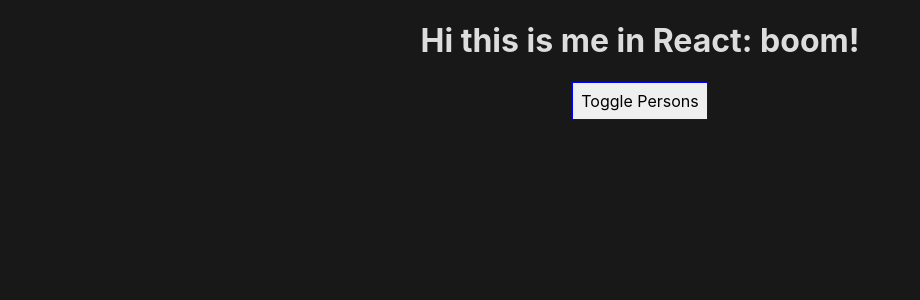
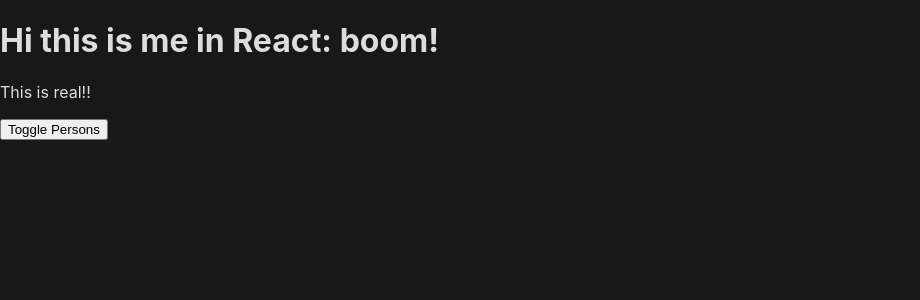
Before and after one commit to Frontnerd/React-complete-guide, a React (Create React App) app: page / in a window 1280 px wide. Shown: the top 300 px of the page, without its empty margins (0-920 px from the left). Built offline with nearby package versions, Linux system fonts and the light colour scheme.

Commit message:
prepare for ejact before setting up modula styles and refactoring

```diff
--- /dev/null
+++ b/src/components/Cockpit/Cockpit.css
@@ -0,0 +1,30 @@
+.red {
+  color: red;
+}
+
+.bold {
+  font-weight: bold;
+}
+
+.Cockpit button {
+  border: 1px solid blue;
+  padding: 16px;
+  background-color: green;
+  font: inherit;
+  color: white;
+  cursor: pointer;
+}
+
+.Cockpit button:hover {
+  background-color: lightgreen;
+  color: black;
+}
+
+.Cockpit button.Red {
+  background-color: red;
+}
+
+.Cockpit button.Red:hover {
+  background-color: salmon;
+  color: black;
+}
--- /dev/null
+++ b/src/components/Cockpit/Cockpit.js
@@ -0,0 +1,32 @@
+import React from 'react';
+import classes from './Cockpit.css';
+
+const cockpit = ( props ) => {
+
+  const assignedClasses = [];
+  let btnClass = '';
+  if ( props.showPersons ) {
+    btnClass = classes.Red;
+  }
+
+  if ( props.persons.length <= 2 ) {
+    assignedClasses.push( classes.red ); // classes = ['red']
+  }
+  if ( props.persons.length <= 1 ) {
+    assignedClasses.push( classes.bold ); // classes = ['red', 'bold']
+  }
+
+  return (
+    <div className={classes.Cockpit}>
+      <h1>Hi this is me in React: boom!</h1>
+      <p className={assignedClasses.join(' ')}>This is real!!</p>
+      <button
+        className={btnClass}
+        onClick={props.clicked}>
+          Toggle Persons</button>
+    </div>
+  );
+
+};
+
+export default cockpit;
--- a/src/Person/Person.js
+++ b/src/components/Persons/Person/Person.js
@@ -1,4 +1,5 @@
 import React from 'react';
+import './Person.css';
 
 // States changes are made in the App (which is a class component)
 // Props are the way to access data from outside
--- /dev/null
+++ b/src/components/Persons/Persons.js
@@ -0,0 +1,13 @@
+import React from 'react';
+import Person from './Person/Person';
+
+const persons = ( props ) => props.persons.map(( person, index ) => {
+    return <Person
+      click={() => props.clicked(index)}
+      name={person.name}
+      age={person.age}
+      key={person.id}
+      changed={( event ) => props.changed(event, person.id)} />;
+  });
+
+export default persons;
--- a/src/App.js
+++ b/src/containers/App.js
@@ -1,10 +1,11 @@
 import React, { Component } from 'react';
-import './App.css';
-import Person from './Person/Person';
-import './Person/Person.css';
+import classes from './App.css';
+import Persons from '../components/Persons/Persons';
+import Cockpit from '../components/Cockpit/Cockpit';
 
 class App extends Component {
-  // state is only available in components that are extending React componets (App<Component<React)
+
+  // STATE is only available in components that are extending React componets (App<Component<React)
   // and not in functions components (Person)
   // data resides here
   state = {
@@ -16,7 +17,13 @@
     otherState: 'different value here',
     showPersons: false
   }
-  //
+
+
+
+
+
+  // METHODS
+
   nameChangeHandler = ( event, id ) => {
     const personIndex = this.state.persons.findIndex(p => {
       return p.id === id;
@@ -56,6 +63,10 @@
     this.setState({showPersons: !doesShow});
   }
 
+
+
+
+
   // render DOM
   render() {
     // inline styles
@@ -71,30 +82,22 @@
     // before the return key
     let persons = null;
     if ( this.state.showPersons ) {
-      persons = (
-        <div>
-          {/* map() maps given array elemens into something else*/}
-          {this.state.persons.map(( person, index ) => {
-            return <Person
-              click={() => this.deletePersonHandler(index)}
-              name={person.name}
-              age={person.age}
-              key={person.id}
-              changed={( event ) => this.nameChangeHandler(event, person.id)} />;
-          })}
-        </div>
-      );
+      persons = <Persons
+            persons={this.state.persons}
+            clicked={this.deletePersonHandler}
+            changed={this.nameChangeHandler} />;
     }
 
-    // DOM
+
+
+    // DOM NOW!
     return (
-      <div className="App">
-        <h1>Hi this is me in React: boom!</h1>
-        <button
-          style={style}
-          onClick={this.togglePersonsHandler}>
-            Toggle Persons</button>
-          {persons}
+      <div className={classes.App}>
+        <Cockpit
+          showpersons={this.state.showPersons}
+          persons={this.state.persons}
+          clicked={this.togglePersonsHandler} />
+        {persons}
       </div>
     );
   }
--- a/src/index.js
+++ b/src/index.js
@@ -1,7 +1,7 @@
 import React from 'react';
 import ReactDOM from 'react-dom';
 import './index.css';
-import App from './App';
+import App from './containers/App';
 import * as serviceWorker from './serviceWorker';
 
 ReactDOM.render(<App />, document.getElementById('root'));
```
Also changed, not shown: src/components/Persons/Person/Person.css (renamed from src/Person/Person.css), src/containers/App.css (renamed from src/App.css).
